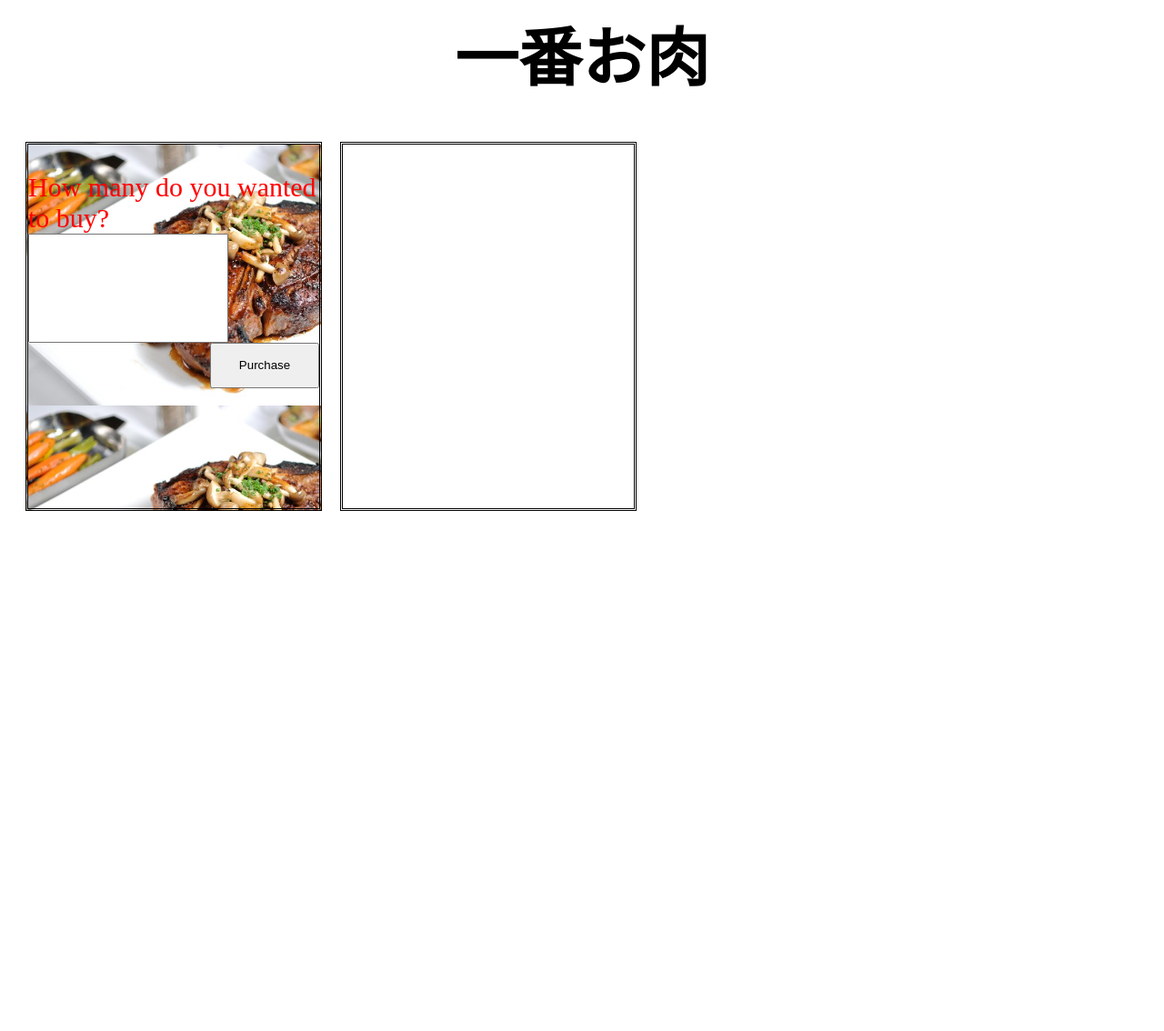
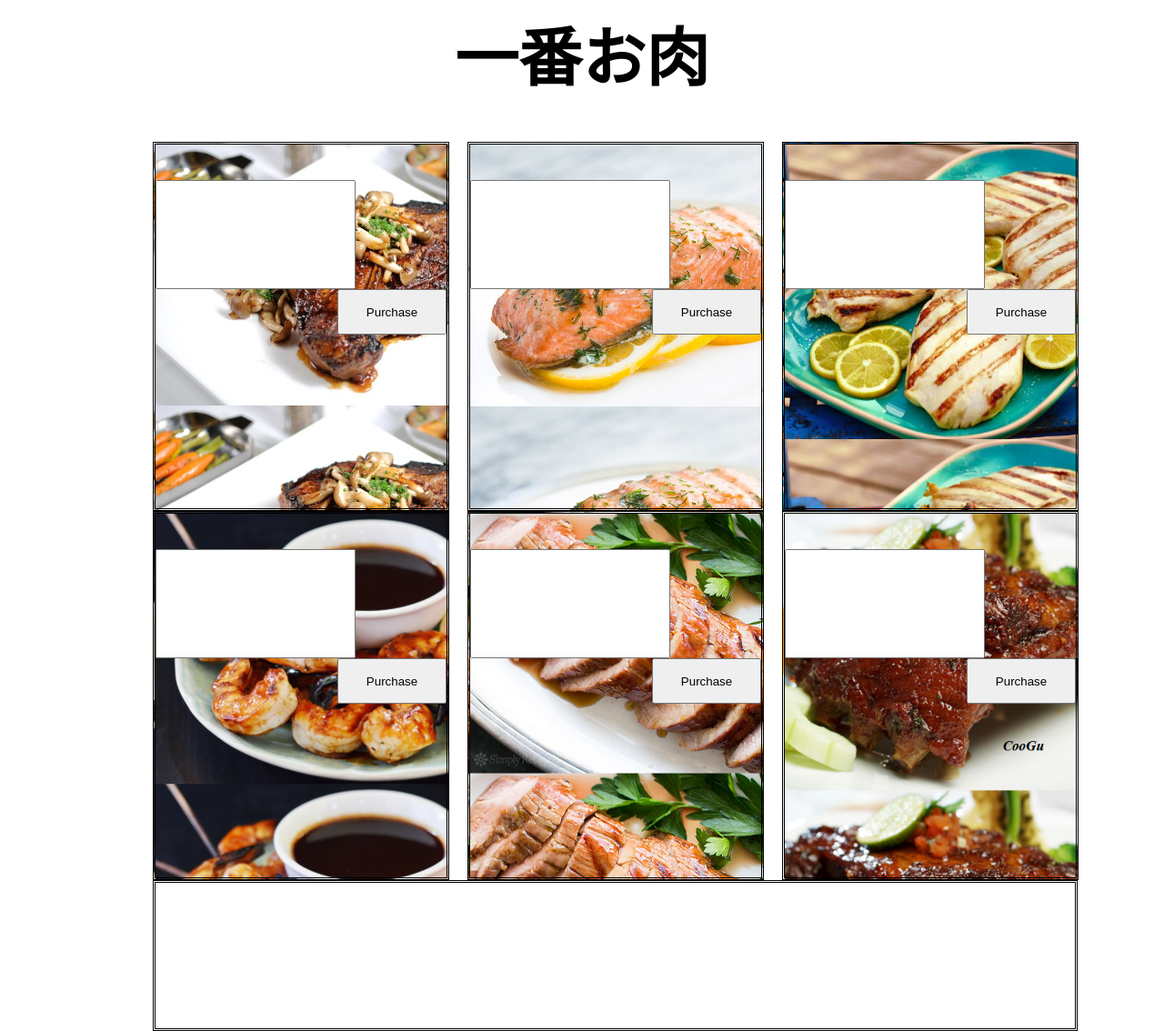
Before and after one commit to kaihe1/kai11.gihub.io, a plain HTML site: page index.html in a window 1280 px wide. Shown: the whole page at 91% size. Before the commit the page ends 800 px from the top, so only its background shows below. Drawn offline with nearby package versions, Linux system fonts and the light colour scheme.

Commit message:
Add files via upload

```diff
--- a/index.html
+++ b/index.html
@@ -5,20 +5,86 @@
     #title{
       font-size:70px;
     }
-        #steak{
+    #steak{
         height:50vh;
         width:25vw;
         background-image: url("steak.jpeg");
         float:left;
         border: double;
+        margin-left:20vh;
+        background-size:135%;
+    }
+    #salmon{
+        height:50vh;
+        width:25vw;
+        background-image: url("salmon.jpg");
+        float:left;
+        border: double;
         margin-left:20px;
         background-size:135%;
     }
-    #p1{
-      font-size:30px;
-      color:red;
+    #chicken{
+        height:50vh;
+        width:25vw;
+        background-image: url("chicken.jpeg");
+        float:left;
+        border: double;
+        margin-left:20px;
+        background-size:135%;
     }
-    #user{
+    #shrimp{
+        height:50vh;
+        width:25vw;
+        background-image: url("shrimp.jpg");
+        float:left;
+        border: double;
+        margin-left:20vh;
+        background-size:135%;
+    }
+    #pork{
+        height:50vh;
+        width:25vw;
+        background-image: url("pork.jpg");
+        float:left;
+        border: double;
+        margin-left:20px;
+        background-size:135%;
+    }
+    #goat{
+        height:50vh;
+        width:25vw;
+        background-image: url("goat.png");
+        float:left;
+        border: double;
+        margin-left:20px;
+        background-size:135%;
+    }
+    #user1{
+      height:120px;
+      width:220px;
+      font-size:100px;
+    }
+    #user2{
+      height:120px;
+      width:220px;
+      font-size:100px;
+    }
+    #user3{
+      height:120px;
+      width:220px;
+      font-size:100px;
+    }
+    #user4{
+      height:120px;
+      width:220px;
+      font-size:100px;
+    }
+    #user5{
+      height:120px;
+      width:220px;
+      font-size:100px;
+    }
+    #user6{
       height:120px;
       width:220px;
       font-size:100px;
@@ -32,27 +98,103 @@
       float:right;
 
     }
-    #test{
-        height:50vh;
-        width:25vw;
+        #button2{
+      width:120px;
+      height:50px;
+      float:right;
+
+    }    #button3{
+      width:120px;
+      height:50px;
+      float:right;
+
+    }
+        #button4{
+      width:120px;
+      height:50px;
+      float:right;
+
+    }
+        #button5{
+      width:120px;
+      height:50px;
+      float:right;
+
+    }
+        #button6{
+      width:120px;
+      height:50px;
+      float:right;
+
+    }
+    #result{
+        height:20vh;
+        width:79vw;
         float:left;
         border: double;
-        margin-left:20px;
+        margin-left:20vh;
         font-size:20px;
     }
     </style>
   </head>
 <body>
 <h1 id="title"><center>一番お肉</center></h1>
+
 <div id="steak">
   <h1 id="Gsteak"></h1>
-  <p id="p1">How many do you wanted to buy?
+  <p id="p1"></p>
   <br>
-  <input type="number" id="user" min=0>
-  <button onclick="purchase()" id="button1">Purchase</button>
-  </p>
+  <input type="number" id="user1" min=0>
+  <button onclick="purchase1()" id="button1">Purchase</button>
+
 </div>
-<div id="test">
+
+<div id="salmon">
+  <h1 id="Gsalmon"></h1>
+  <p id="p2"></p>
+  <br>
+  <input type="number" id="user2" min=0>
+  <button onclick="purchase2()" id="button2">Purchase</button>
+
+</div>
+
+<div id="chicken">
+  <h1 id="Gchicken"></h1>
+  <p id="p3"></p>
+  <br>
+  <input type="number" id="user3" min=0>
+  <button onclick="purchase3()" id="button3">Purchase</button>
+
+</div>
+
+<div id="shrimp">
+  <h1 id="Gshrimp"></h1>
+  <p id="p4"></p>
+  <br>
+  <input type="number" id="user4" min=0>
+  <button onclick="purchase4()" id="button4">Purchase</button>
+
+</div>
+
+<div id="pork">
+  <h1 id="Gpork"></h1>
+  <p id="p5"></p>
+  <br>
+  <input type="number" id="user5" min=0>
+  <button onclick="purchase5()" id="button5">Purchase</button>
+
+</div>
+
+<div id="goat">
+  <h1 id="Ggoat"></h1>
+  <p id="p6"></p>
+  <br>
+  <input type="number" id="user6" min=0>
+  <button onclick="purchase6()" id="button6">Purchase</button>
+
+</div>
+
+<div id="result">
   <ol></ol>
 </div>
 <script src="back.js"></script>
--- a/sample.json
+++ b/sample.json
@@ -1,5 +1,5 @@
 {
-    "meat": [{
+    "meats": [{
             "name": "Grilled Steak",
             "price": 22,
             "description": "Juicy meat and a great crust"
```
